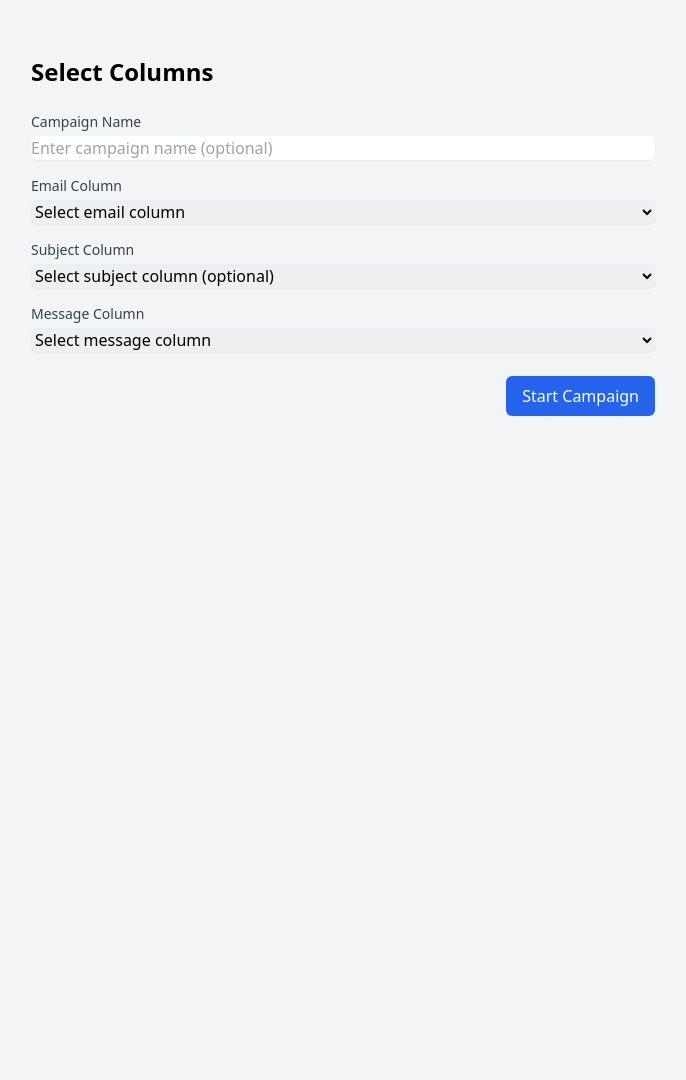
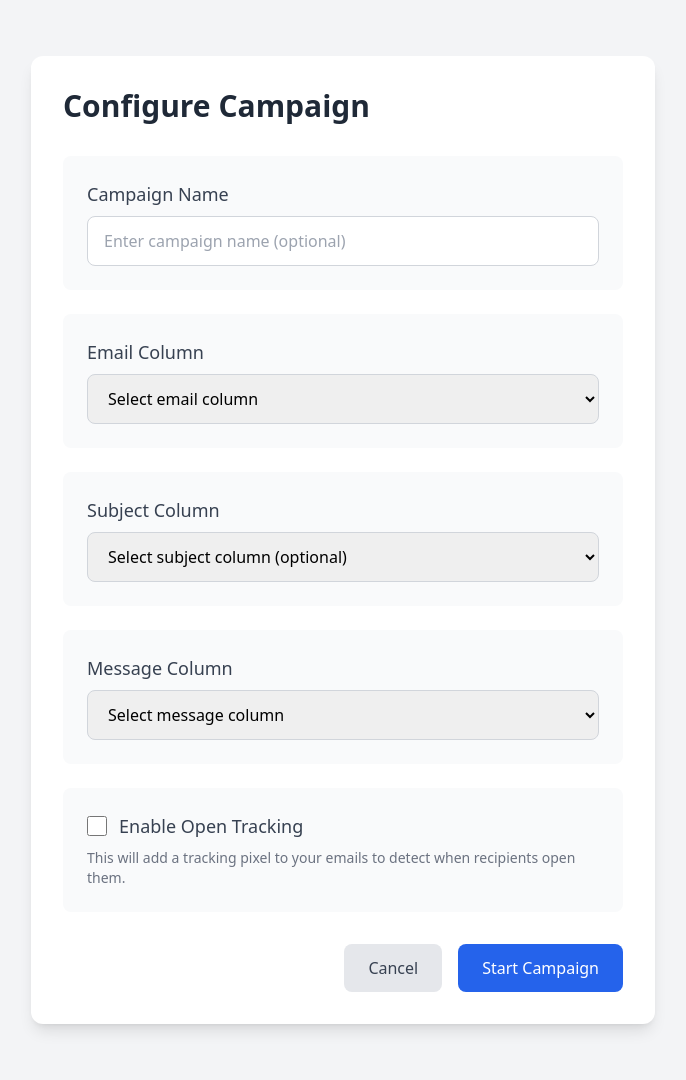
Before and after one commit to HengbinFang/Auto-Cold-Emailer, a Flask app: template templates/select.html in a window 1280 px wide. Shown: the part 108-1188 px from the top of the page, without its empty margins (297-983 px from the left). Before the commit the page ends 524 px from the top, so only its background shows below. Run offline with Flask 3, Linux system fonts and the light colour scheme; the template is opened without the code that fills it: most values are stand-ins (such as "Sample title", 1, 10 or a date in 2020); some libraries are stand-ins or nearby versions.

Commit message:
reply tracking + open tracking

```diff
--- a/main.py
+++ b/main.py
@@ -20,6 +20,7 @@ import select
 import threading
 import email.utils
 import random
+import re
 
 UPLOAD_FOLDER = 'uploads'
 DB_PATH = 'email_tool.db'
@@ -63,8 +64,10 @@ with sqlite3.connect(DB_PATH) as conn:
         next_send_time TIMESTAMP,
         is_sending INTEGER DEFAULT 0,
         campaign_id INTEGER,
+        message_id TEXT,
         FOREIGN KEY (campaign_id) REFERENCES campaigns(id)
     )''')
+
 
     # Create accounts table
     conn.execute('''CREATE TABLE IF NOT EXISTS accounts (
@@ -115,7 +118,12 @@ def upload():
             return "No file uploaded", 400
         print("[DEBUG] File:", file)
         print("[DEBUG] Filename:", file.filename)
-        filename = secure_filename(file.filename)
+
+        # Add timestamp to filename to prevent duplicates
+        timestamp = datetime.now().strftime('%Y%m%d_%H%M%S')
+        base_name, ext = os.path.splitext(secure_filename(file.filename))
+        filename = f"{base_name}_{timestamp}{ext}"
+
         filepath = os.path.join(app.config['UPLOAD_FOLDER'], filename)
         file.save(filepath)  # Save the file immediately
         with open(filepath, newline='', encoding='utf-8-sig') as csvfile:  # handles BOM
@@ -132,6 +140,7 @@ def select_columns():
         msg_col = request.form['msg_col']
         filename = request.form['filename']
         campaign_name = request.form.get('campaign_name', f"Campaign {datetime.now().strftime('%Y-%m-%d %H:%M')}")
+        enable_tracking = request.form.get('enable_tracking', 'on') == 'on'  # Default to on if not specified
         filepath = os.path.join(app.config['UPLOAD_FOLDER'], filename)
 
         # Create new campaign
@@ -157,6 +166,11 @@ def select_columns():
                 if not email or not msg:
                     continue
 
+                # Add tracking pixel if enabled
+                if enable_tracking:
+                    tracking_pixel = f'<img src=".../pixel.gif?uid={uid}" width="1" height="1">'
+                    msg = f"{msg}\n{tracking_pixel}"
+
                 # Calculate which batch this email is in
                 batch_number = i // available_accounts
                 next_send_time = datetime.utcnow() + timedelta(minutes=batch_number * SEND_INTERVAL_MINUTES)
@@ -176,7 +190,11 @@ def select_columns():
 @app.route('/accounts_upload', methods=['POST'])
 def upload_accounts():
     file = request.files['file']
-    filepath = os.path.join(app.config['UPLOAD_FOLDER'], secure_filename(file.filename))
+    # Add timestamp to filename to prevent duplicates
+    timestamp = datetime.now().strftime('%Y%m%d_%H%M%S')
+    base_name, ext = os.path.splitext(secure_filename(file.filename))
+    filename = f"{base_name}_{timestamp}{ext}"
+    filepath = os.path.join(app.config['UPLOAD_FOLDER'], filename)
     file.save(filepath)
     with open(filepath, newline='', encoding='utf-8-sig') as csvfile:
         reader = csv.DictReader(csvfile)
@@ -227,6 +245,8 @@ def send_next_email():
             return
 
         # For each available account, try to send one email
+        accounts = [accounts[2]]
+        print(accounts)
         for account in accounts:
             # Get the next email that's ready to send
             now = datetime.utcnow()
@@ -254,7 +274,12 @@ def send_next_email():
             full_msg['Subject'] = subject or "Hello from Hengbin"
             full_msg['From'] = account[1]
             full_msg['To'] = to_email
-            html_msg = f"{message}<img src='http://localhost:5000/pixel.gif?uid={uid}' width='1' height='1'>"
+
+            # Generate a proper Message-ID
+            msg_id = f"{uuid.uuid4()}@{account[1].split('@')[1]}"
+            full_msg['Message-ID'] = f"<{msg_id}>"
+
+            html_msg = message
             full_msg.attach(MIMEText(html_msg, 'html'))
 
             try:
@@ -267,8 +292,8 @@ def send_next_email():
                     server.send_message(full_msg)
 
                 conn.execute(
-                    "UPDATE emails SET sent_at=?, account_email=?, is_sending=0 WHERE id=?",
-                    (now, account[1], id_)
+                    "UPDATE emails SET sent_at=?, account_email=?, is_sending=0, message_id=? WHERE id=?",
+                    (now, account[1], msg_id, id_)
                 )
                 conn.execute("UPDATE accounts SET sent_today = sent_today + 1 WHERE id=?", (account[0],))
                 conn.commit()
@@ -337,16 +362,102 @@ def background_inbox_fetch_parallel():
 
     def launch_all(accounts):
         for host, port, user, pwd in accounts:
-            threading.Thread(target=persistent_check_loop, args=(host, port, user, pwd), daemon=True).start()
-            break # just to try 1
+            if user == "...":
+                threading.Thread(target=persistent_check_loop, args=(host, port, user, pwd), daemon=True).start()
+                break # just to try 1
 
     threading.Thread(target=launch_all, args=(accounts,), daemon=True).start()
 
-"""
-Haha quick note im not using it right now though. The inbox.
-Inbox reply feature not exactly working atm.
-Just going to try thunderbird for now.
-"""
+def parse_email_message(msg_data):
+    """Helper function to parse email message data into a structured format."""
+    from_, subject, message_id, references, body = '', '', '', '', ''
+    print(f"[EMAIL PARSING] Raw message data: {msg_data}")
+
+    for part in msg_data:
+        if isinstance(part, tuple):
+            raw = part[1].decode(errors='ignore')
+            print(f"[EMAIL PARSING] Raw header part: {raw}")
+
+            # Check each header separately
+            if 'From:' in raw:
+                from_ = parse_email_address(raw.split('From:')[-1].strip())
+                print(f"[EMAIL PARSING] Found From: {from_}")
+
+            if 'Subject:' in raw:
+                subject = raw.split('Subject:')[-1].strip()
+                print(f"[EMAIL PARSING] Found Subject: {subject}")
+
+            if 'Message-ID:' in raw:
+                message_id = raw.split('Message-ID:')[-1].strip()
+                if message_id:
+                    message_id = message_id.strip()
+                    if not message_id.startswith('<'):
+                        message_id = f"<{message_id}>"
+                    if not message_id.endswith('>'):
+                        message_id = f"{message_id}>"
+                print(f"[EMAIL PARSING] Found Message-ID: {message_id}")
+
+            if 'References:' in raw:
+                references = raw.split('References:')[-1].strip()
+                print(f"[EMAIL PARSING] Found References header: {references}")
+                if references:
+                    # Extract only message IDs (text between < and >)
+                    refs = re.findall(r'<([^>]+)>', references)
+                    # Clean up each reference
+                    refs = [f"<{ref}>" if not ref.startswith('<') else ref for ref in refs]
+                    refs = [ref if ref.endswith('>') else f"{ref}>" for ref in refs]
+                    references = ' '.join(refs)
+                    print(f"[EMAIL PARSING] Processed References: {references}")
+                    print(f"[EMAIL PARSING] References list: {refs}")
+
+            if not any(header in raw for header in ['From:', 'Subject:', 'Message-ID:', 'References:']):
+                body = raw.strip()
+                print(f"[EMAIL PARSING] Found body content")
+
+    return {
+        'from': from_,
+        'subject': subject,
+        'message_id': message_id,
+        'references': references,
+        'body': body
+    }
+
+def check_reply_tracking(references, from_):
+    """Helper function to check and update reply tracking."""
+    if not references:  # If no references, not a reply
+        return
+
+    print(f"[REPLY TRACKING] Found references: {references}")
+    with sqlite3.connect(DB_PATH) as conn:
+        # Look up the original email by its message ID in the references
+        for ref in references.split():
+            ref = ref.strip('<>')  # Remove angle brackets
+            print(f"[REPLY TRACKING] Checking reference: {ref}")
+            print(f"[REPLY TRACKING] SQL Query: SELECT id, campaign_id FROM emails WHERE message_id=? AND sent_at IS NOT NULL AND replied=0")
+            print(f"[REPLY TRACKING] Query parameters: message_id={ref}")
+            cursor = conn.execute('''SELECT id, campaign_id FROM emails
+                                  WHERE message_id=? AND sent_at IS NOT NULL
+                                  AND replied=0''', (ref,))
+            result = cursor.fetchone()
+            if result:
+                email_id, campaign_id = result
+                print(f"[REPLY TRACKING] Found matching email: id={email_id}, campaign_id={campaign_id}")
+                # Mark the original email as replied
+                conn.execute('''UPDATE emails SET replied=1, replied_at=?
+                              WHERE id=?''', (datetime.utcnow(), email_id))
+                conn.commit()
+                print(f"[REPLY DETECTED] Email {email_id} from campaign {campaign_id} was replied to by {from_}")
+                break
+            else:
+                print(f"[REPLY TRACKING] No matching email found for reference: {ref}")
+                # Debug: Check if the email exists at all
+                cursor = conn.execute("SELECT id, message_id, sent_at FROM emails WHERE message_id=?", (ref,))
+                debug_result = cursor.fetchone()
+                if debug_result:
+                    print(f"[REPLY TRACKING DEBUG] Found email but not matching criteria: id={debug_result[0]}, message_id={debug_result[1]}, sent_at={debug_result[2]}")
+                else:
+                    print(f"[REPLY TRACKING DEBUG] No email found with message_id={ref}")
+
 def persistent_check_loop(host, port, user, pwd):
     key = f"{user}@{host}:{port}"
     print(f"[IDLE LOOP STARTED] {key} is now running in persistent IDLE mode.")
@@ -360,7 +471,9 @@ def persistent_check_loop(host, port, user, pwd):
                 mail.debug = 4
                 mail.login(user, pwd)
                 mail.select("inbox")
-
+                status, folders = mail.list()
+                for folder in folders:
+                    print(folder.decode())
                 # Reset retry delay on successful connection
                 retry_delay = 60
 
@@ -369,57 +482,10 @@ def persistent_check_loop(host, port, user, pwd):
                 messages = []
                 for num in data[0].split():
                     typ, msg_data = mail.fetch(num, '(BODY[HEADER.FIELDS (FROM SUBJECT MESSAGE-ID REFERENCES)] BODY[TEXT])')
-                    from_, subject, message_id, references, body = '', '', '', '', ''
-                    for part in msg_data:
-                        if isinstance(part, tuple):
-                            raw = part[1].decode(errors='ignore')
-                            if 'From:' in raw:
-                                from_ = parse_email_address(raw.split('From:')[-1].strip())
-                            elif 'Subject:' in raw:
-                                subject = raw.split('Subject:')[-1].strip()
-                            elif 'Message-ID:' in raw:
-                                message_id = raw.split('Message-ID:')[-1].strip()
-                                if message_id:
-                                    message_id = message_id.strip()
-                                    if not message_id.startswith('<'):
-                                        message_id = f"<{message_id}>"
-                                    if not message_id.endswith('>'):
-                                        message_id = f"{message_id}>"
-                            elif 'References:' in raw:
-                                references = raw.split('References:')[-1].strip()
-                                if references:
-                                    refs = [ref.strip() for ref in references.split()]
-                                    refs = [f"<{ref}>" if not ref.startswith('<') else ref for ref in refs]
-                                    refs = [ref if ref.endswith('>') else f"{ref}>" for ref in refs]
-                                    references = ' '.join(refs)
-                            else:
-                                body = raw.strip()
+                    message = parse_email_message(msg_data)
+                    check_reply_tracking(message['references'], message['from'])
+                    messages.append(message)
 
-                    # Check if this is a reply to one of our campaign emails
-                    if references:  # If this email references our previous emails
-                        with sqlite3.connect(DB_PATH) as conn:
-                            # Look up the original email by its message ID in the references
-                            for ref in references.split():
-                                cursor = conn.execute('''SELECT id, campaign_id FROM emails
-                                                      WHERE uid=? AND sent_at IS NOT NULL
-                                                      AND replied=0''', (ref.strip('<>'),))
-                                result = cursor.fetchone()
-                                if result:
-                                    email_id, campaign_id = result
-                                    # Mark the original email as replied
-                                    conn.execute('''UPDATE emails SET replied=1, replied_at=?
-                                                  WHERE id=?''', (datetime.utcnow(), email_id))
-                                    conn.commit()
-                                    print(f"[REPLY DETECTED] Email {email_id} from campaign {campaign_id} was replied to by {from_}")
-                                    break
-
-                    messages.append({
-                        'from': from_,
-                        'subject': subject,
-                        'message_id': message_id,
-                        'references': references,
-                        'body': body
-                    })
                 per_account_messages[key] = messages
                 print(f"[INITIAL LOAD] {key} → {len(messages)} messages")
 
@@ -449,57 +515,9 @@ def persistent_check_loop(host, port, user, pwd):
                             new_messages = []
                             for num in data[0].split():
                                 typ, msg_data = mail.fetch(num, '(BODY[HEADER.FIELDS (FROM SUBJECT MESSAGE-ID REFERENCES)] BODY[TEXT])')
-                                from_, subject, message_id, references, body = '', '', '', '', ''
-                                for part in msg_data:
-                                    if isinstance(part, tuple):
-                                        raw = part[1].decode(errors='ignore')
-                                        if 'From:' in raw:
-                                            from_ = parse_email_address(raw.split('From:')[-1].strip())
-                                        elif 'Subject:' in raw:
-                                            subject = raw.split('Subject:')[-1].strip()
-                                        elif 'Message-ID:' in raw:
-                                            message_id = raw.split('Message-ID:')[-1].strip()
-                                            if message_id:
-                                                message_id = message_id.strip()
-                                                if not message_id.startswith('<'):
-                                                    message_id = f"<{message_id}>"
-                                                if not message_id.endswith('>'):
-                                                    message_id = f"{message_id}>"
-                                        elif 'References:' in raw:
-                                            references = raw.split('References:')[-1].strip()
-                                            if references:
-                                                refs = [ref.strip() for ref in references.split()]
-                                                refs = [f"<{ref}>" if not ref.startswith('<') else ref for ref in refs]
-                                                refs = [ref if ref.endswith('>') else f"{ref}>" for ref in refs]
-                                                references = ' '.join(refs)
-                                        else:
-                                            body = raw.strip()
-
-                                # Check if this is a reply to one of our campaign emails
-                                if references:  # If this email references our previous emails
-                                    with sqlite3.connect(DB_PATH) as conn:
-                                        # Look up the original email by its message ID in the references
-                                        for ref in references.split():
-                                            cursor = conn.execute('''SELECT id, campaign_id FROM emails
-                                                                  WHERE uid=? AND sent_at IS NOT NULL
-                                                                  AND replied=0''', (ref.strip('<>'),))
-                                            result = cursor.fetchone()
-                                            if result:
-                                                email_id, campaign_id = result
-                                                # Mark the original email as replied
-                                                conn.execute('''UPDATE emails SET replied=1, replied_at=?
-                                                              WHERE id=?''', (datetime.utcnow(), email_id))
-                                                conn.commit()
-                                                print(f"[REPLY DETECTED] Email {email_id} from campaign {campaign_id} was replied to by {from_}")
-                                                break
-
-                                new_messages.append({
-                                    'from': from_,
-                                    'subject': subject,
-                                    'message_id': message_id,
-                                    'references': references,
-                                    'body': body
-                                })
+                                message = parse_email_message(msg_data)
+                                check_reply_tracking(message['references'], message['from'])
+                                new_messages.append(message)
 
                             # Only add messages that aren't already in the list
                             existing_message_ids = {msg['message_id'] for msg in per_account_messages[key]}
@@ -525,7 +543,6 @@ def persistent_check_loop(host, port, user, pwd):
             print(f"[IDLE] {key} sleeping for {retry_delay} seconds before retry...")
             time.sleep(retry_delay)
             retry_delay = min(retry_delay * 2, max_delay)
-
 
 @app.route('/inbox')
 def inbox():
@@ -657,9 +674,8 @@ def parse_email_address(addr_str):
 if __name__ == '__main__':
     # Start scheduler job
     scheduler.add_job(send_next_email, 'interval', minutes=1, id='send_task')
+    send_next_email()
     background_inbox_fetch_parallel()  # Only run once
-
-    # send_next_email()
     app.run()
     # Clean shutdown
     atexit.register(lambda: scheduler.shutdown(wait=False))
--- a/templates/select.html
+++ b/templates/select.html
@@ -2,20 +2,22 @@
 
 {% block content %}
 <div class="max-w-2xl mx-auto p-6">
-    <h1 class="text-2xl font-bold mb-6">Select Columns</h1>
+    <div class="bg-white rounded-xl shadow-lg p-8">
+        <h1 class="text-3xl font-bold text-gray-800 mb-8">Configure Campaign</h1>
 
-    <form method="POST" action="/select" class="space-y-6">
-        <div class="space-y-4">
-            <div>
-                <label class="block text-sm font-medium text-gray-700">Campaign Name</label>
+        <form method="POST" action="/select" class="space-y-8">
+            <div class="space-y-6">
+                <div class="bg-gray-50 p-6 rounded-lg">
+                    <label class="block text-lg font-medium text-gray-700 mb-2">Campaign Name</label>
                     <input type="text" name="campaign_name"
-                       class="mt-1 block w-full rounded-md border-gray-300 shadow-sm focus:border-blue-500 focus:ring-blue-500"
+                           class="mt-1 block w-full px-4 py-3 rounded-lg border border-gray-300 focus:ring-2 focus:ring-blue-500 focus:border-blue-500 transition duration-150 ease-in-out"
                            placeholder="Enter campaign name (optional)">
                 </div>
 
-            <div>
-                <label class="block text-sm font-medium text-gray-700">Email Column</label>
-                <select name="email_col" required class="mt-1 block w-full rounded-md border-gray-300 shadow-sm focus:border-blue-500 focus:ring-blue-500">
+                <div class="bg-gray-50 p-6 rounded-lg">
+                    <label class="block text-lg font-medium text-gray-700 mb-2">Email Column</label>
+                    <select name="email_col" required
+                            class="mt-1 block w-full px-4 py-3 rounded-lg border border-gray-300 focus:ring-2 focus:ring-blue-500 focus:border-blue-500 transition duration-150 ease-in-out">
                         <option value="">Select email column</option>
                         {% for col in cols %}
                         <option value="{{ col }}">{{ col }}</option>
@@ -23,9 +25,10 @@
                     </select>
                 </div>
 
-            <div>
-                <label class="block text-sm font-medium text-gray-700">Subject Column</label>
-                <select name="subject_col" class="mt-1 block w-full rounded-md border-gray-300 shadow-sm focus:border-blue-500 focus:ring-blue-500">
+                <div class="bg-gray-50 p-6 rounded-lg">
+                    <label class="block text-lg font-medium text-gray-700 mb-2">Subject Column</label>
+                    <select name="subject_col"
+                            class="mt-1 block w-full px-4 py-3 rounded-lg border border-gray-300 focus:ring-2 focus:ring-blue-500 focus:border-blue-500 transition duration-150 ease-in-out">
                         <option value="">Select subject column (optional)</option>
                         {% for col in cols %}
                         <option value="{{ col }}">{{ col }}</option>
@@ -33,24 +36,58 @@
                     </select>
                 </div>
 
-            <div>
-                <label class="block text-sm font-medium text-gray-700">Message Column</label>
-                <select name="msg_col" required class="mt-1 block w-full rounded-md border-gray-300 shadow-sm focus:border-blue-500 focus:ring-blue-500">
+                <div class="bg-gray-50 p-6 rounded-lg">
+                    <label class="block text-lg font-medium text-gray-700 mb-2">Message Column</label>
+                    <select name="msg_col" required
+                            class="mt-1 block w-full px-4 py-3 rounded-lg border border-gray-300 focus:ring-2 focus:ring-blue-500 focus:border-blue-500 transition duration-150 ease-in-out">
                         <option value="">Select message column</option>
                         {% for col in cols %}
                         <option value="{{ col }}">{{ col }}</option>
                         {% endfor %}
                     </select>
                 </div>
+
+                <div class="bg-gray-50 p-6 rounded-lg">
+                    <div class="flex items-center">
+                        <input type="checkbox" name="enable_tracking" id="enable_tracking"
+                               class="h-5 w-5 text-blue-600 focus:ring-blue-500 border-gray-300 rounded transition duration-150 ease-in-out">
+                        <label for="enable_tracking" class="ml-3 text-lg font-medium text-gray-700">
+                            Enable Open Tracking
+                        </label>
+                    </div>
+                    <p class="mt-2 text-sm text-gray-500">
+                        This will add a tracking pixel to your emails to detect when recipients open them.
+                    </p>
+                </div>
             </div>
 
             <input type="hidden" name="filename" value="{{ filename }}">
 
-        <div class="flex justify-end">
-            <button type="submit" class="px-4 py-2 bg-blue-600 text-white rounded-md hover:bg-blue-700 focus:outline-none focus:ring-2 focus:ring-blue-500 focus:ring-offset-2">
+            <div class="flex justify-end space-x-4">
+                <a href="/" class="px-6 py-3 bg-gray-200 text-gray-700 rounded-lg hover:bg-gray-300 transition duration-150 ease-in-out">
+                    Cancel
+                </a>
+                <button type="submit"
+                        class="px-6 py-3 bg-blue-600 text-white rounded-lg hover:bg-blue-700 focus:outline-none focus:ring-2 focus:ring-blue-500 focus:ring-offset-2 transition duration-150 ease-in-out">
                     Start Campaign
                 </button>
             </div>
         </form>
     </div>
+</div>
+
+<script>
+document.addEventListener('DOMContentLoaded', function() {
+    // Add smooth transitions for form elements
+    const formElements = document.querySelectorAll('input, select');
+    formElements.forEach(element => {
+        element.addEventListener('focus', function() {
+            this.parentElement.classList.add('ring-2', 'ring-blue-500');
+        });
+        element.addEventListener('blur', function() {
+            this.parentElement.classList.remove('ring-2', 'ring-blue-500');
+        });
+    });
+});
+</script>
 {% endblock %}
```
Lines whose indentation alone changed are shown as unchanged.
